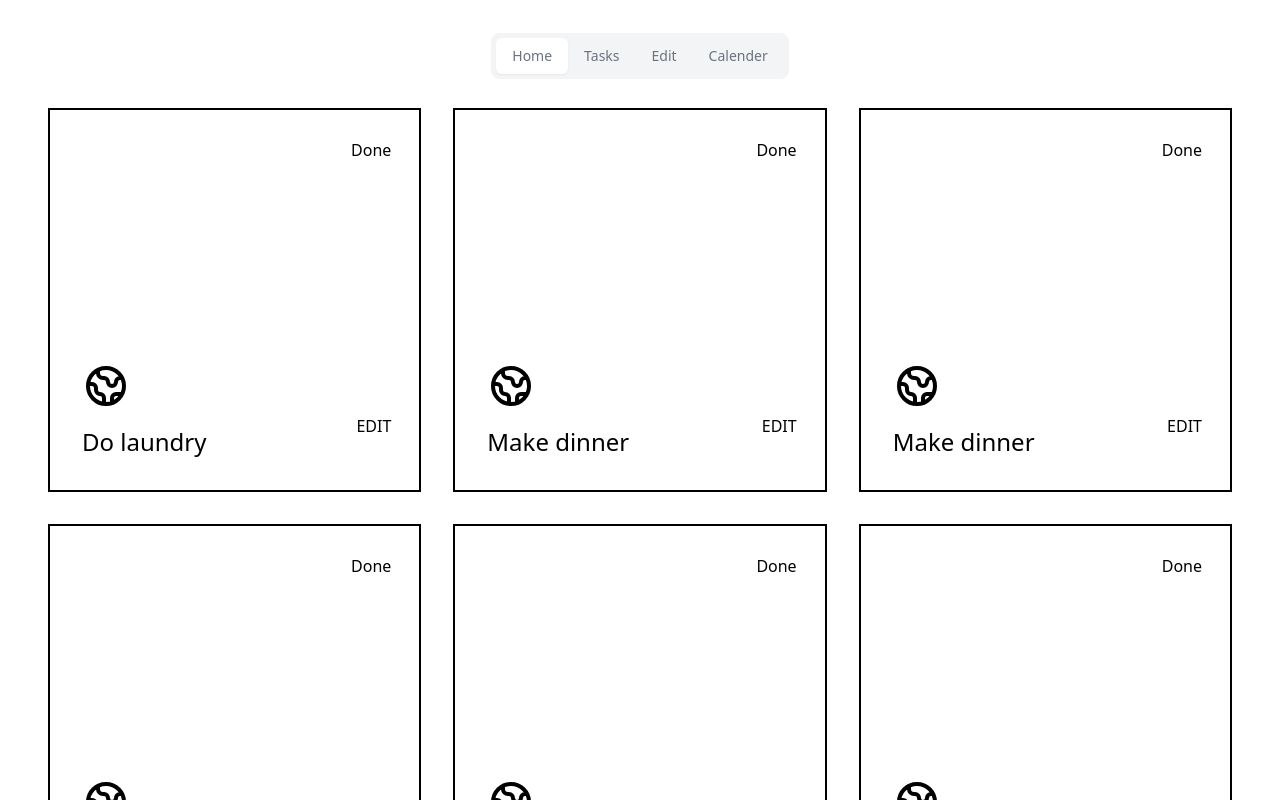
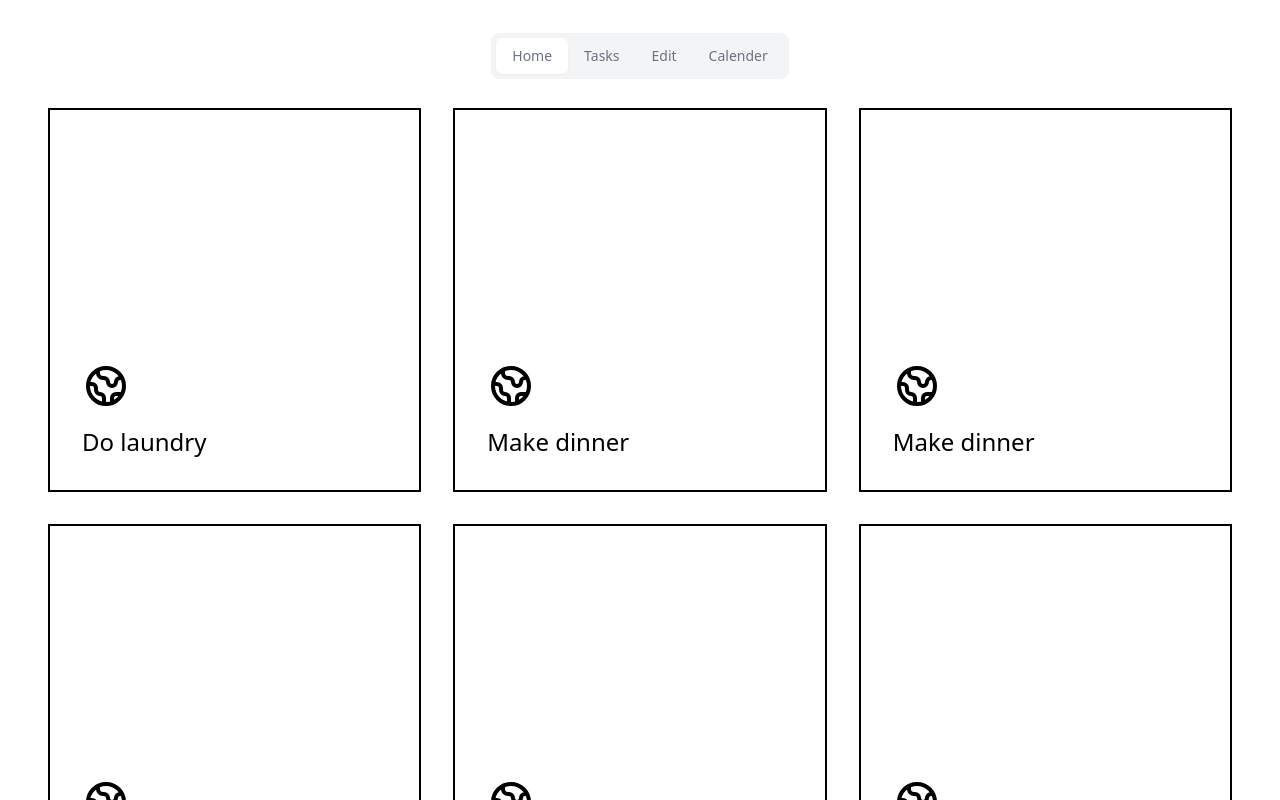
Before and after one commit to BY-SETTON/tododals, a Next.js app: page / in a window 1280 px wide. Shown: the top 800 px of the page. Built offline with nearby package versions, Linux system fonts and the light colour scheme.

Commit message:
add celete and edit button

```diff
--- a/package.json
+++ b/package.json
@@ -9,6 +9,7 @@
     "lint": "next lint"
   },
   "dependencies": {
+    "@vercel/kv": "^1.0.1",
     "feather-icons": "^4.29.1",
     "next": "14.1.0",
     "react": "^18",
--- a/src/app/task/[id]/page.tsx
+++ b/src/app/task/[id]/page.tsx
@@ -1,10 +1,14 @@
-"use client"
+import {kv} from "@vercel/kv";
 
-export default function TaskPage({params}: {
+export default async function TaskPage({params}: {
   params: {
     id: string
   }
 }) {
+  const cart = await kv.get<{
+    id: string;
+    quantity: number
+  }[]>(params.id);
 
   return <div>Task {params.id}</div>
 }
--- a/src/components/TaskNote/TaskNote.tsx
+++ b/src/components/TaskNote/TaskNote.tsx
@@ -3,6 +3,7 @@
 import {TaskNoteInterface} from "@/app/todays-tasks/TodaysTasks";
 import {PopDirection} from "@/components/TaskNote/enums/Popdirection";
 import TaskNoteButton from "@/components/TaskNote/TaskNoteButton/TaskNoteButton";
+import {useRouter} from "next/navigation";
 
 interface TaskNotProp {
   taskNote: TaskNoteInterface
@@ -11,7 +12,7 @@ interface TaskNotProp {
 }
 
 function TaskNote({taskNote, popDirection = PopDirection.LEFT, className}: TaskNotProp) {
-
+  const router = useRouter();
   const transformDirection = (): string => {
     let direction = 'group-hover:-translate-x-4 group-hover:-translate-y-4'
     switch (popDirection) {
@@ -28,28 +29,31 @@ function TaskNote({taskNote, popDirection = PopDirection.LEFT, className}: TaskN
     return direction;
   }
 
-  const onDelete = () => {
+  const onDelete = (event) => {
+    event.stopPropagation();
     console.log('----------DELETE');
   }
 
-  const onEdit = () => {
-    console.log('----------DELETE');
+  const onEdit = (event) => {
+    event.stopPropagation();
+
+    console.log('----------EDIT');
   }
 
   return (
-    <a href="#" className={`group relative block h-64 sm:h-80 lg:h-96 ${className}`}>
+    <a onClick={() => {
+      router.push(`/task/${taskNote.id}`)
+    }}
+       className={`hover:cursor-pointer group relative block h-64 sm:h-80 lg:h-96 ${className}`}>
       <span className="absolute inset-0 border-2 border-dashed border-black"></span>
 
       <div
         className={`relative flex h-full transform flex-col justify-between border-2 border-black bg-white transition-transform ${transformDirection()}`}
       >
-        <div className="flex w-full justify-end pr-4 pt-4">
+        <div className="flex w-full justify-end pr-4 pt-4 invisible group-hover:visible">
           <TaskNoteButton
             hoverColor="bg-red-400"
-            onClick={(event) => {
-              event.preventDefault();
-              onDelete()
-            }}>Done</TaskNoteButton>
+            onClick={onDelete}>Done</TaskNoteButton>
         </div>
         <div className="flex flex-row justify-between">
           <div>
@@ -82,13 +86,10 @@ function TaskNote({taskNote, popDirection = PopDirection.LEFT, className}: TaskN
               <p className="mt-4 text-sm sm:text-base">{taskNote.description}</p>
             </div>
           </div>
-          <div className="mt-auto mb-auto mr-4">
+          <div className="mt-auto mb-auto mr-4 invisible group-hover:visible">
             <TaskNoteButton
               hoverColor="bg-blue-400"
-              onClick={(event) => {
-                event.preventDefault();
-                onEdit()
-              }}>EDIT</TaskNoteButton>
+              onClick={onEdit}>EDIT</TaskNoteButton>
           </div>
         </div>
       </div>
```
Also changed, not shown: 1 other file (tests, documents, lock files or other folders).
